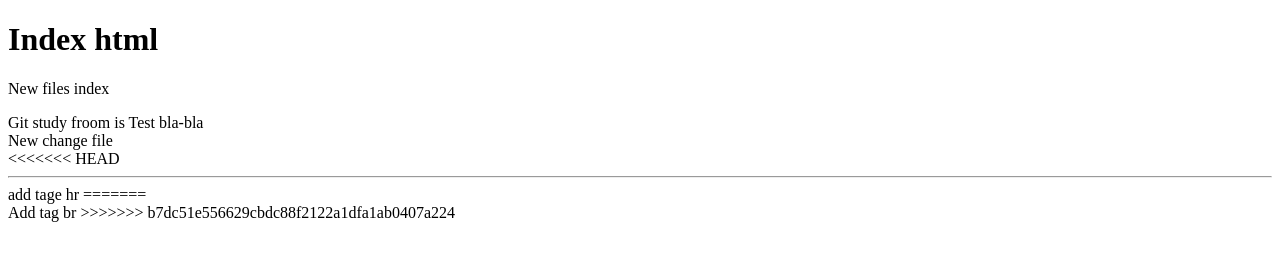
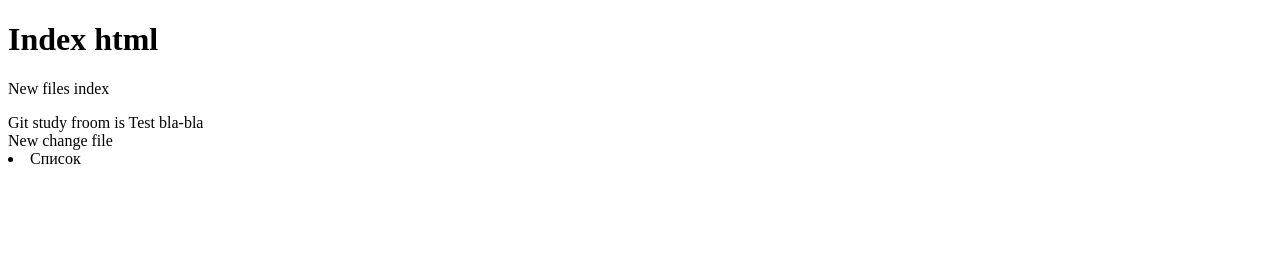
Before and after one commit to amirkhan-web05/app, a plain HTML site: page index.html in a window 1280 px wide. Drawn offline with Linux system fonts and the light colour scheme.

Commit message:
add list

```diff
--- a/index.html
+++ b/index.html
@@ -14,11 +14,6 @@
 	</div>
 	<div>New change file</div>
 
-<<<<<<< HEAD
-	<hr/> add tage hr
-=======
-
-	<br> Add tag br
->>>>>>> b7dc51e556629cbdc88f2122a1dfa1ab0407a224
+	<li>Список</li>
 </body>
 </html>
```
